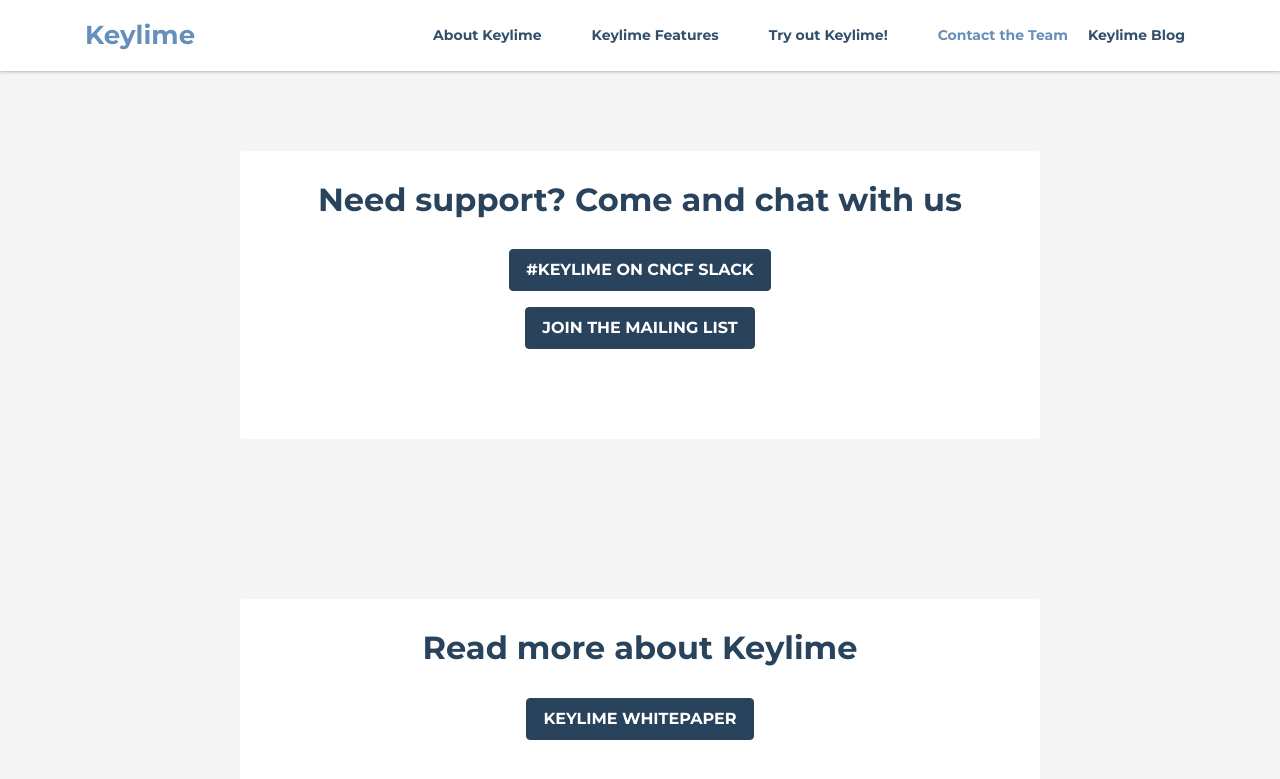
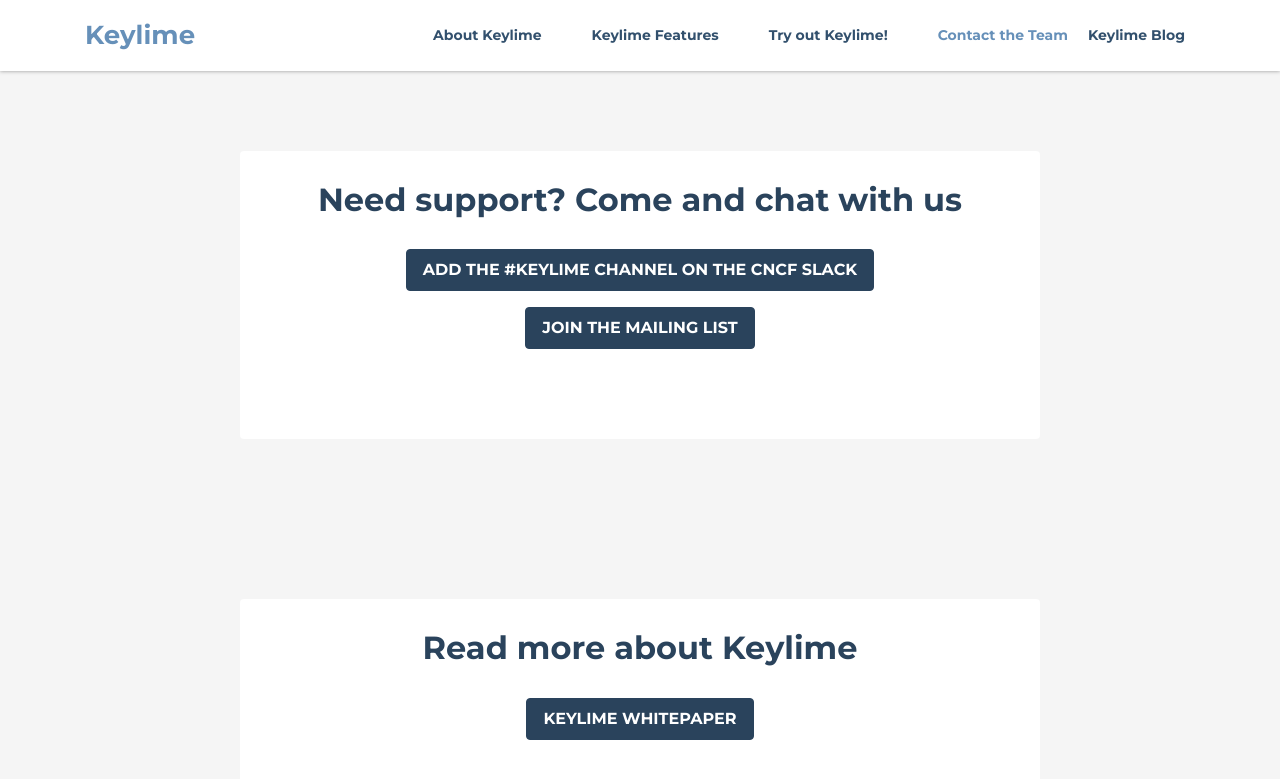
Before and after one commit to keylime/keylime.github.io, a Jekyll site: the page built from index.md, in a window 1280 px wide and 900 px high, scrolled down 3530 px. Shown: the top 779 px of the window. Built offline with Jekyll 4.4.1, drawn with Linux system fonts in a browser that asks for light colours; nearby versions of some CDN libraries.

Commit message:
Change the slack link since you cant just join the other one
Signed-off-by: Michael Peters <mpeters@redhat.com>

```diff
--- a/_includes/contact.html
+++ b/_includes/contact.html
@@ -4,7 +4,7 @@
         <h2 class="title text-center">Need support? Come and chat with us</h2>
         <div class="block">
             <p class="text-center">
-                <a class="btn btn-cta-primary" href="https://cloud-native.slack.com/archives/C01ARE2QUTZ" target="_blank">#keylime on CNCF slack</a>
+                <a class="btn btn-cta-primary" href="https://slack.cncf.io/" target="_blank">Add the #keylime channel on the CNCF slack</a>
             </p>
              <p class="text-center">
                 <a class="btn btn-cta-primary" href="https://keylime.groups.io/g/main" target="_blank">Join the mailing list</a>
```
